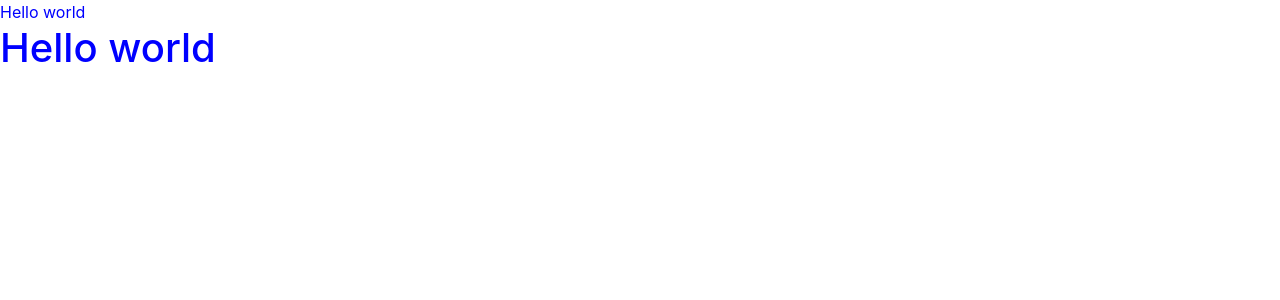
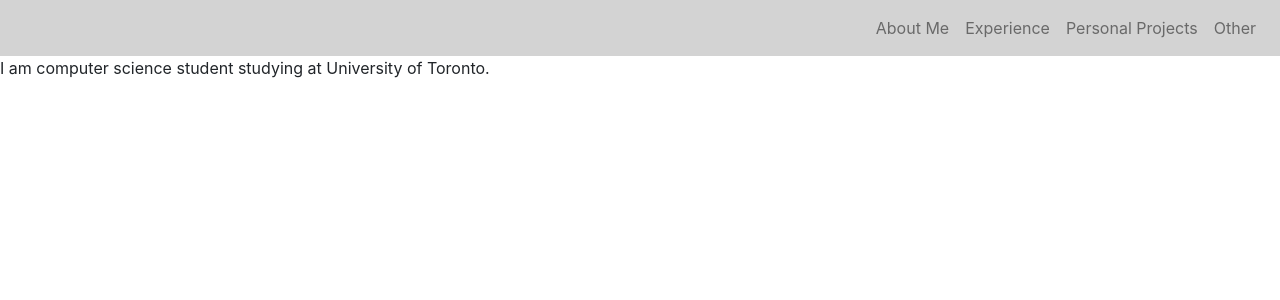
Before and after one commit to ashih2018/ashih2018.github.io, a React (Create React App) app: page / in a window 1280 px wide. Shown: the top 300 px of the page. Built offline with nearby package versions, Linux system fonts and the light colour scheme.

Commit message:
addded header

```diff
--- a/src/App.js
+++ b/src/App.js
@@ -5,7 +5,6 @@ import './styles/App.scss';
 function App() {
   return (
     <div>
-      Hello world
       <Main></Main>
     </div>
   );
--- /dev/null
+++ b/src/components/AboutMe.jsx
@@ -0,0 +1,14 @@
+import React, { Component } from 'react';
+
+class AboutMe extends Component {
+  state = {};
+  render() {
+    return (
+      <div id='about'>
+        I am computer science student studying at University of Toronto.
+      </div>
+    );
+  }
+}
+
+export default AboutMe;
--- /dev/null
+++ b/src/components/Body.jsx
@@ -0,0 +1,15 @@
+import React, { Component } from 'react';
+import AboutMe from './AboutMe';
+
+class Body extends Component {
+  state = {  }
+  render() {
+    return (
+      <div>
+        <AboutMe> </AboutMe>
+      </div>
+     );
+  }
+}
+
+export default Body;
--- a/src/components/Header.jsx
+++ b/src/components/Header.jsx
@@ -1,14 +1,19 @@
 import React, { Component } from 'react';
-import NavBar from 'react-bootstrap/NavBar'
+import Navbar from 'react-bootstrap/Navbar';
+import Nav from 'react-bootstrap/Nav';
+import '../styles/Header.scss';
 
 class Header extends Component {
   render() {
     return (
-      <div>
-        <NavBar>
-
-        </NavBar>
-      </div>
+      <Navbar className="nav">
+        <Nav className='ml-auto'>
+          <Nav.Link href='#about'>About Me</Nav.Link>
+          <Nav.Link href='#experience'>Experience</Nav.Link>
+          <Nav.Link href='#projects'>Personal Projects</Nav.Link>
+          <Nav.Link href='#other'>Other</Nav.Link>
+        </Nav>
+      </Navbar>
     );
   }
 }
--- a/src/components/Main.jsx
+++ b/src/components/Main.jsx
@@ -1,11 +1,14 @@
 import React, { Component } from 'react';
+import Header from './Header';
+import Body from './Body';
 
 class Main extends Component {
   state = {  }
   render() {
     return (
       <div>
-        <h1>Hello world</h1>
+        <Header></Header>
+        <Body></Body>
       </div>
      );
   }
--- a/src/styles/App.scss
+++ b/src/styles/App.scss
@@ -1,5 +1 @@
 @import "~bootstrap/scss/bootstrap";
-
-div {
-  color: blue;
-}
--- a/src/styles/Header.scss
+++ b/src/styles/Header.scss
@@ -0,0 +1,3 @@
+.nav {
+  background-color: lightgrey;
+}
```
Also changed, not shown: src/components/HeaderButton.js (deleted, +0 -13 lines).
